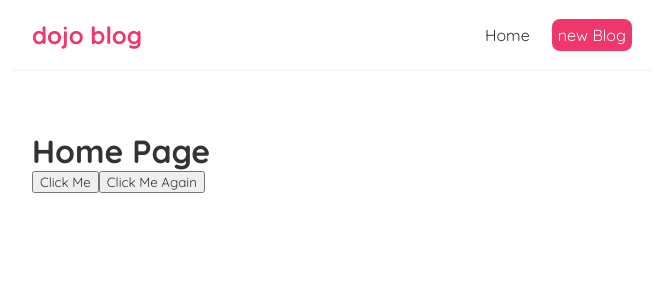
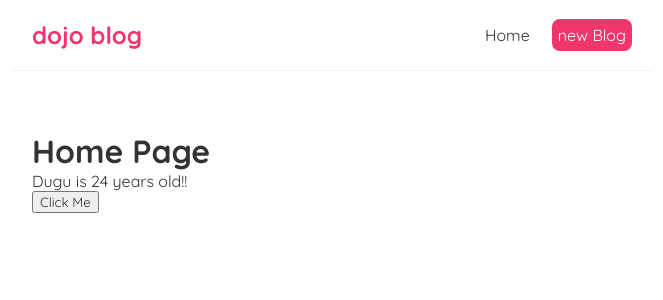
Before and after one commit to dpd007/dojo-blog, a React (Create React App) app: page / in a window 1280 px wide. Shown: the top 300 px of the page, without its empty margins (308-971 px from the left). Built offline with nearby package versions, Linux system fonts and the light colour scheme; the HTML template or start-up script is replaced by a standard one.

Commit message:
learning useState Hook

```diff
--- a/src/app/Home.jsx
+++ b/src/app/Home.jsx
@@ -1,17 +1,35 @@
+import { useState } from "react";
 const Home = () => {
-  const handleClick = (e) => {
-    console.log("Hello Dugu!!", e);
-  };
-  const handleClickAgain = (name) => {
-    console.log("Hello " + name);
+  // learning the handling event
+  //   const handleClick = (e) => {
+  //     console.log("Hello Dugu!!", e);
+  //   };
+  //   const handleClickAgain = (name) => {
+  //     console.log("Hello " + name);
+  //   };
+
+  //learning the useState Hook
+  const [name, setName] = useState("Dugu");
+  const [age, setAge] = useState(24);
+
+  const handleClick = () => {
+    setName("Gitu");
+    setAge(23);
   };
   return (
     <div className="home">
       <h1>Home Page</h1>
+
+      {/* learning the handling event */}
+      {/* <button onClick={() => handleClickAgain("gayatree")}>
+        Click Me Again
+      </button> */}
+
+      {/* learning the useState Hook */}
+      <p>
+        {name} is {age} years old!!
+      </p>
       <button onClick={handleClick}>Click Me</button>
-      <button onClick={() => handleClickAgain("gayatree")}>
-        Click Me Again
-      </button>
     </div>
   );
 };
```
